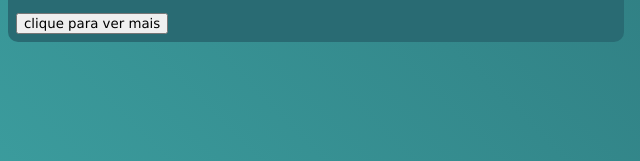
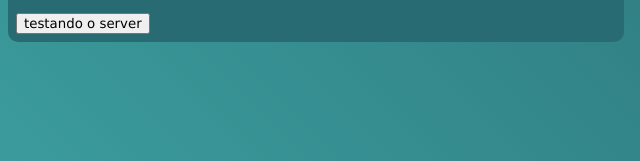
Before and after one commit to 7WhiteWolf/primierosite, a plain HTML site: page index.html in a window 1280 px wide. Shown: the part 314-475 px from the top of the page, 0-640 px from the left. Drawn offline with Linux system fonts and the light colour scheme.

Commit message:
Update index.html

```diff
--- a/index.html
+++ b/index.html
@@ -31,7 +31,7 @@
         <button>
             <script>
             </script>
-        clique para ver mais
+      testando o server
         </button>
 </main>
 <footer>
```
